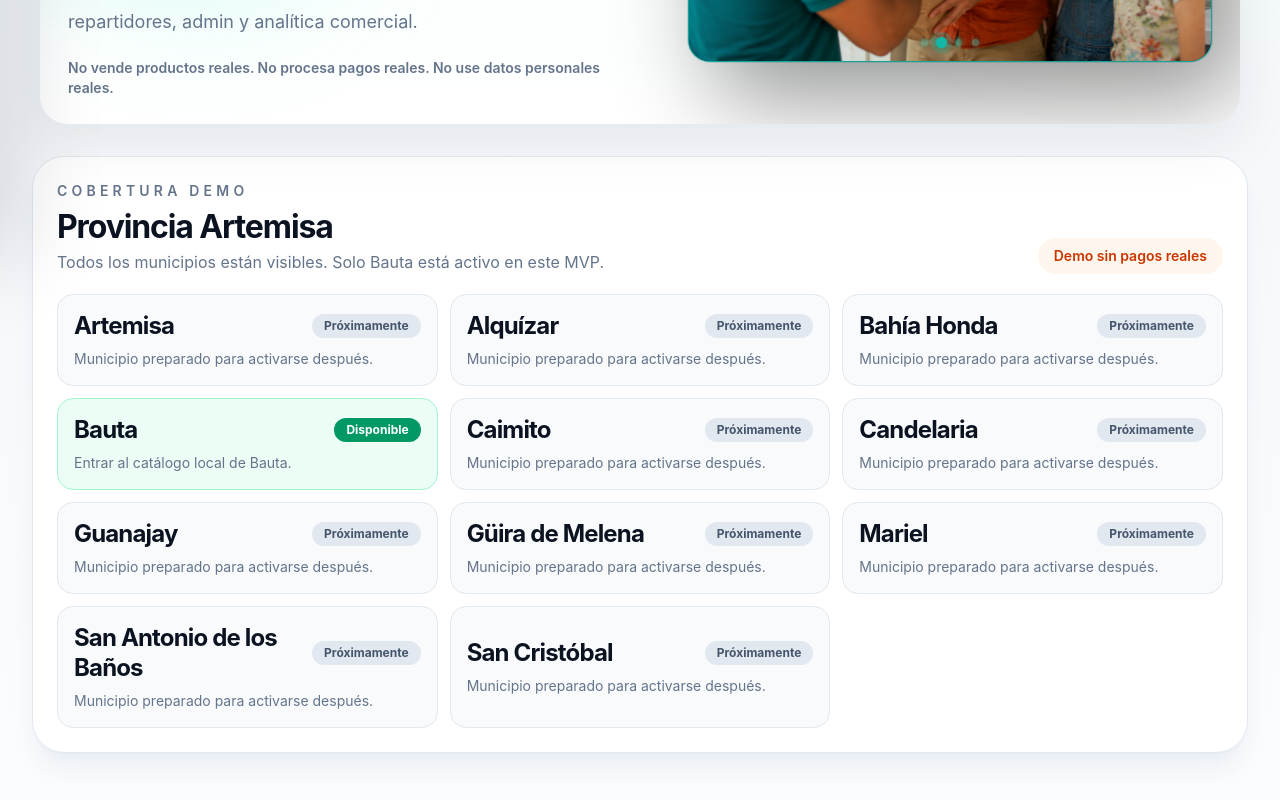
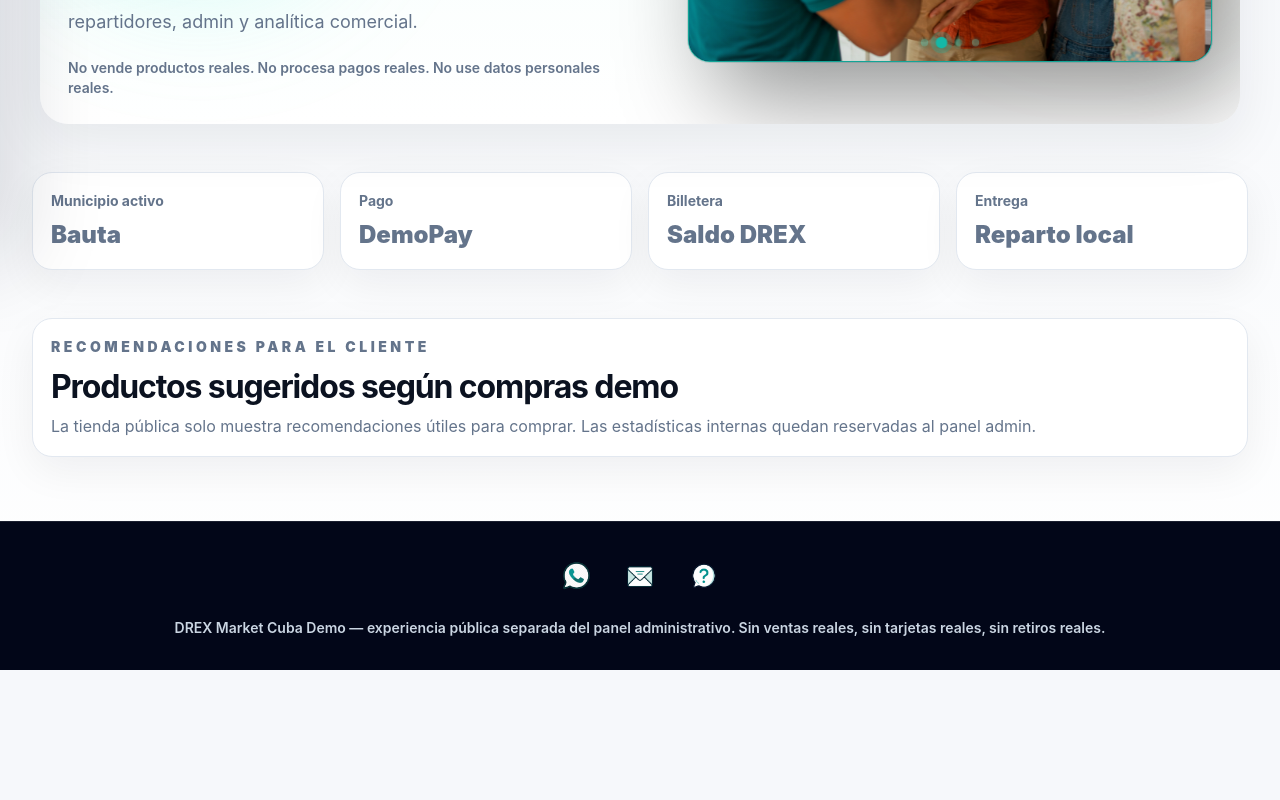
Before and after one commit to Yoarcy/drex-market-cuba-demo, a Next.js app: page / in a window 1280 px wide. Shown: the part 540-1340 px from the top of the page. After the commit the page ends 1210 px from the top, so only its background shows below. Built offline with nearby package versions, Linux system fonts and the light colour scheme; grey boxes are pictures that could not be loaded.

Commit message:
Remove coverage section from storefront

```diff
--- a/src/app/page.tsx
+++ b/src/app/page.tsx
@@ -1,4 +1,3 @@
-import { MunicipalitySelector } from "@/components/MunicipalitySelector";
 
 export default function Home() {
   return (
@@ -31,10 +30,6 @@ export default function Home() {
         </div>
       </div></section>
 
-      <section id="ubicacion" className="mx-auto max-w-7xl px-4 py-8 lg:px-8">
-        <MunicipalitySelector />
-      </section>
-
       <section className="mx-auto max-w-7xl px-4 py-12 lg:px-8">
         <div className="grid gap-4 md:grid-cols-4">
           {[
```
